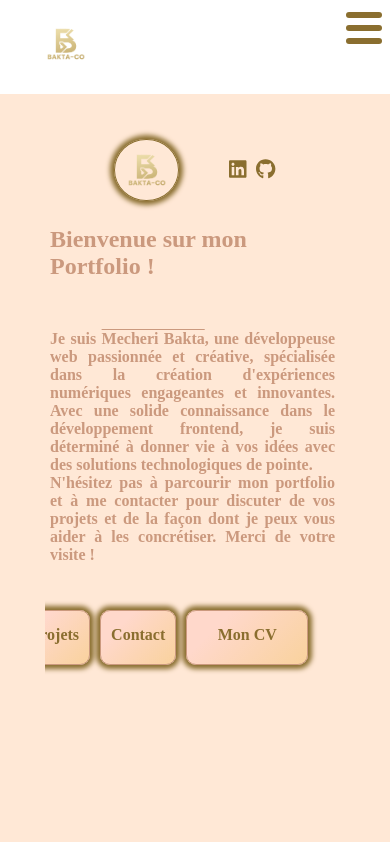
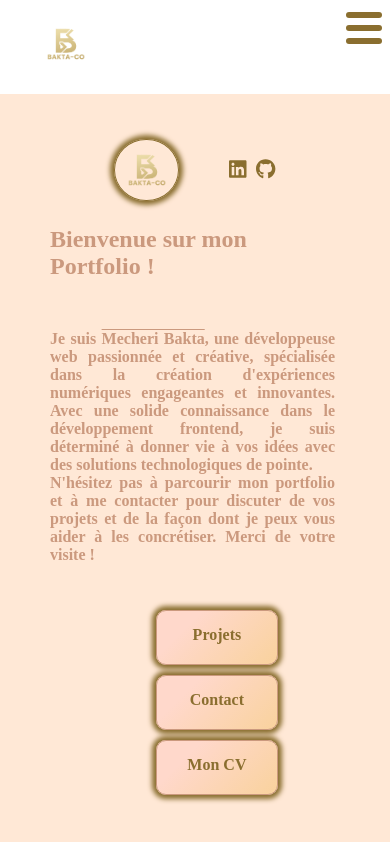
Before and after one commit to bakta-dev/portfolio, a React (Create React App) app: page / in a window 390 px wide. Shown: the top 842 px of the page. Built offline with nearby package versions, Linux system fonts and the light colour scheme.

Commit message:
button homepage

```diff
--- a/src/assets/styles/pages/home.scss
+++ b/src/assets/styles/pages/home.scss
@@ -131,8 +131,9 @@
         }
 
         .div_boutons{
-        align-items: end;
+        flex-direction: column;
         padding-bottom: 10px;
+
         .bouton_home{
             width: 100px;
         }
```
